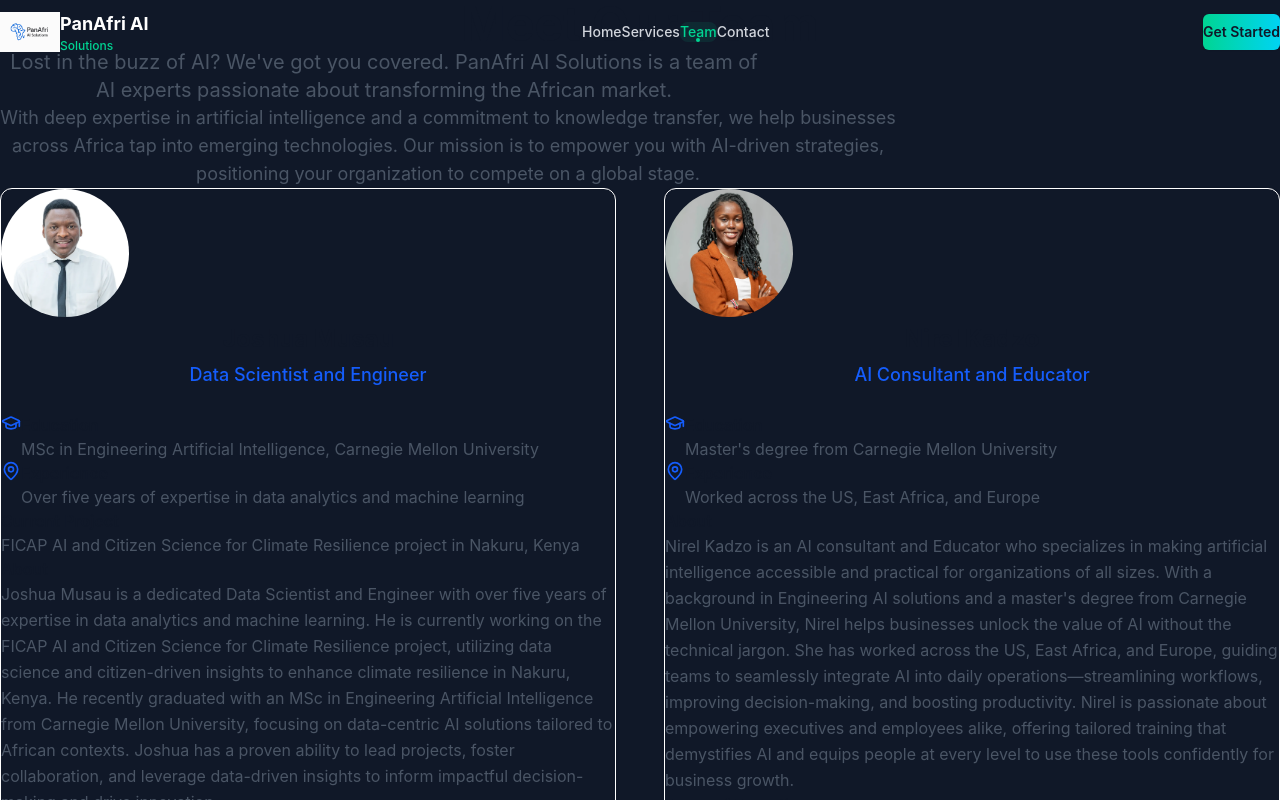
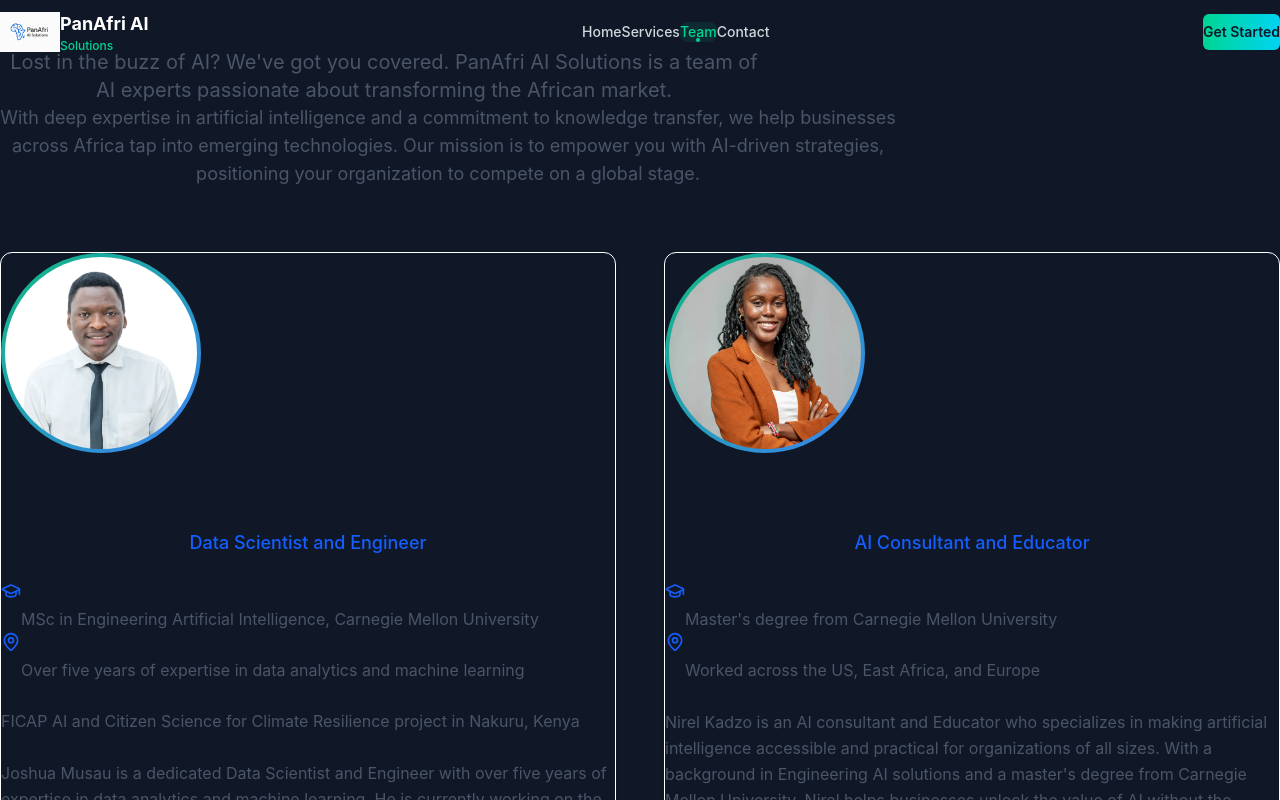
Before and after one commit to MorrisMuuoMulitu/panafri-ai, a React (Vite) app: page /team in a window 1280 px wide. Shown: the top 800 px of the page. Built offline with nearby package versions, Linux system fonts and the light colour scheme.

Commit message:
Fix CSS Layout Issues and Enhance Design

```diff
--- a/src/App.css
+++ b/src/App.css
@@ -20,6 +20,43 @@ body {
   -moz-osx-font-smoothing: grayscale;
   background-color: #111827;
   color: #ffffff;
+  line-height: 1.6;
+}
+
+/* Fix for content overlap - ensure proper stacking context */
+main {
+  position: relative;
+  z-index: 1;
+}
+
+/* Header fixes */
+header {
+  position: fixed;
+  top: 0;
+  left: 0;
+  right: 0;
+  z-index: 50;
+}
+
+/* Section spacing fixes */
+section {
+  position: relative;
+  z-index: 1;
+  margin-bottom: 2rem;
+  padding: 4rem 0;
+}
+
+/* Ensure proper container spacing */
+.container {
+  max-width: 1200px;
+  margin: 0 auto;
+  padding: 0 1rem;
+}
+
+/* Fix for overlapping content - add proper margins */
+.section-spacing {
+  margin-top: 6rem;
+  margin-bottom: 6rem;
 }
 
 /* Custom scrollbar */
@@ -40,7 +77,7 @@ body {
   background: #6b7280;
 }
 
-/* Custom animations */
+/* Enhanced animations */
 @keyframes float {
   0%, 100% {
     transform: translateY(0px);
@@ -59,6 +96,49 @@ body {
   }
 }
 
+@keyframes fadeInUp {
+  from {
+    opacity: 0;
+    transform: translateY(30px);
+  }
+  to {
+    opacity: 1;
+    transform: translateY(0);
+  }
+}
+
+@keyframes slideInLeft {
+  from {
+    opacity: 0;
+    transform: translateX(-30px);
+  }
+  to {
+    opacity: 1;
+    transform: translateX(0);
+  }
+}
+
+@keyframes slideInRight {
+  from {
+    opacity: 0;
+    transform: translateX(30px);
+  }
+  to {
+    opacity: 1;
+    transform: translateX(0);
+  }
+}
+
+@keyframes pulse-glow {
+  0%, 100% {
+    box-shadow: 0 0 0 0 rgba(16, 185, 129, 0.4);
+  }
+  50% {
+    box-shadow: 0 0 0 20px rgba(16, 185, 129, 0);
+  }
+}
+
+/* Animation classes */
 .animate-float {
   animation: float 3s ease-in-out infinite;
 }
@@ -67,28 +147,149 @@ body {
   animation: glow 2s ease-in-out infinite;
 }
 
-/* Gradient text utilities */
+.animate-fade-in-up {
+  animation: fadeInUp 0.8s ease-out forwards;
+}
+
+.animate-slide-in-left {
+  animation: slideInLeft 0.8s ease-out forwards;
+}
+
+.animate-slide-in-right {
+  animation: slideInRight 0.8s ease-out forwards;
+}
+
+.animate-pulse-glow {
+  animation: pulse-glow 2s infinite;
+}
+
+/* Enhanced gradient text utilities */
 .gradient-text {
   background: linear-gradient(135deg, #10b981, #3b82f6, #8b5cf6);
   -webkit-background-clip: text;
   -webkit-text-fill-color: transparent;
   background-clip: text;
+  background-size: 200% 200%;
+  animation: gradient-shift 3s ease infinite;
 }
 
-/* Custom button hover effects */
+@keyframes gradient-shift {
+  0% { background-position: 0% 50%; }
+  50% { background-position: 100% 50%; }
+  100% { background-position: 0% 50%; }
+}
+
+/* Enhanced button hover effects */
 .btn-hover-scale {
-  transition: transform 0.3s ease, box-shadow 0.3s ease;
+  transition: all 0.3s cubic-bezier(0.4, 0, 0.2, 1);
+  position: relative;
+  overflow: hidden;
+}
+
+.btn-hover-scale::before {
+  content: '';
+  position: absolute;
+  top: 0;
+  left: -100%;
+  width: 100%;
+  height: 100%;
+  background: linear-gradient(90deg, transparent, rgba(255, 255, 255, 0.1), transparent);
+  transition: left 0.5s;
+}
+
+.btn-hover-scale:hover::before {
+  left: 100%;
 }
 
 .btn-hover-scale:hover {
-  transform: scale(1.05);
-  box-shadow: 0 10px 25px rgba(0, 0, 0, 0.2);
+  transform: scale(1.05) translateY(-2px);
+  box-shadow: 0 20px 40px rgba(0, 0, 0, 0.3);
+}
+
+/* Card hover effects */
+.card-hover {
+  transition: all 0.4s cubic-bezier(0.4, 0, 0.2, 1);
+  position: relative;
+  overflow: hidden;
+}
+
+.card-hover::before {
+  content: '';
+  position: absolute;
+  top: 0;
+  left: 0;
+  right: 0;
+  bottom: 0;
+  background: linear-gradient(135deg, rgba(16, 185, 129, 0.1), rgba(59, 130, 246, 0.1));
+  opacity: 0;
+  transition: opacity 0.4s ease;
+  z-index: -1;
+}
+
+.card-hover:hover::before {
+  opacity: 1;
+}
+
+.card-hover:hover {
+  transform: translateY(-8px) scale(1.02);
+  box-shadow: 0 25px 50px rgba(0, 0, 0, 0.4);
+}
+
+/* Team member photo enhancements */
+.team-photo {
+  width: 200px;
+  height: 200px;
+  border-radius: 50%;
+  object-fit: cover;
+  border: 4px solid transparent;
+  background: linear-gradient(135deg, #10b981, #3b82f6) padding-box,
+              linear-gradient(135deg, #10b981, #3b82f6) border-box;
+  transition: all 0.4s cubic-bezier(0.4, 0, 0.2, 1);
+  position: relative;
+}
+
+.team-photo:hover {
+  transform: scale(1.1) rotate(5deg);
+  box-shadow: 0 20px 40px rgba(16, 185, 129, 0.3);
+}
+
+.team-photo-container {
+  position: relative;
+  display: inline-block;
+  margin-bottom: 2rem;
+}
+
+.team-photo-container::after {
+  content: '';
+  position: absolute;
+  top: -10px;
+  left: -10px;
+  right: -10px;
+  bottom: -10px;
+  border-radius: 50%;
+  background: linear-gradient(135deg, #10b981, #3b82f6);
+  opacity: 0;
+  z-index: -1;
+  transition: opacity 0.4s ease;
+}
+
+.team-photo-container:hover::after {
+  opacity: 0.3;
 }
 
 /* Backdrop blur support */
 .backdrop-blur-custom {
   backdrop-filter: blur(12px);
   -webkit-backdrop-filter: blur(12px);
+}
+
+/* Enhanced glass morphism effect */
+.glass-morphism {
+  background: rgba(255, 255, 255, 0.05);
+  backdrop-filter: blur(20px);
+  -webkit-backdrop-filter: blur(20px);
+  border: 1px solid rgba(255, 255, 255, 0.1);
+  box-shadow: 0 8px 32px rgba(0, 0, 0, 0.3);
 }
 
 /* Selection colors */
@@ -101,3 +302,81 @@ body {
   background-color: rgba(16, 185, 129, 0.3);
   color: #ffffff;
 }
+
+/* Loading states */
+.loading-skeleton {
+  background: linear-gradient(90deg, #374151 25%, #4b5563 50%, #374151 75%);
+  background-size: 200% 100%;
+  animation: loading 1.5s infinite;
+}
+
+@keyframes loading {
+  0% { background-position: 200% 0; }
+  100% { background-position: -200% 0; }
+}
+
+/* Responsive design enhancements */
+@media (max-width: 768px) {
+  section {
+    padding: 2rem 0;
+  }
+
+  .team-photo {
+    width: 150px;
+    height: 150px;
+  }
+
+  .section-spacing {
+    margin-top: 3rem;
+    margin-bottom: 3rem;
+  }
+}
+
+@media (max-width: 480px) {
+  .team-photo {
+    width: 120px;
+    height: 120px;
+  }
+}
+
+/* Focus states for accessibility */
+button:focus,
+a:focus,
+input:focus,
+textarea:focus,
+select:focus {
+  outline: 2px solid #10b981;
+  outline-offset: 2px;
+}
+
+/* High contrast mode support */
+@media (prefers-contrast: high) {
+  .gradient-text {
+    background: #ffffff;
+    -webkit-background-clip: text;
+    -webkit-text-fill-color: transparent;
+  }
+}
+
+/* Reduced motion support */
+@media (prefers-reduced-motion: reduce) {
+  *,
+  *::before,
+  *::after {
+    animation-duration: 0.01ms !important;
+    animation-iteration-count: 1 !important;
+    transition-duration: 0.01ms !important;
+  }
+}
+
+/* Print styles */
+@media print {
+  .no-print {
+    display: none !important;
+  }
+
+  body {
+    background: white !important;
+    color: black !important;
+  }
+}
--- a/src/components/Team.jsx
+++ b/src/components/Team.jsx
@@ -76,16 +76,16 @@ const Team = () => {
             {teamMembers.map((member, index) => (
               <Card key={index} className="overflow-hidden hover:shadow-lg transition-shadow">
                 <CardHeader className="text-center pb-4">
-                  <div className="mx-auto w-32 h-32 bg-gray-200 rounded-full mb-6 overflow-hidden">
+                  <div className="team-photo-container mx-auto mb-6">
                     {member.image ? (
                       <img
                         src={member.image}
                         alt={member.name}
-                        className="w-full h-full object-cover"
+                        className="team-photo"
                       />
                     ) : (
-                      <div className="w-full h-full flex items-center justify-center">
-                        <Users className="h-16 w-16 text-gray-400" />
+                      <div className="team-photo bg-gradient-to-br from-gray-700 to-gray-800 flex items-center justify-center">
+                        <Users className="h-20 w-20 text-gray-400" />
                       </div>
                     )}
                   </div>
```
